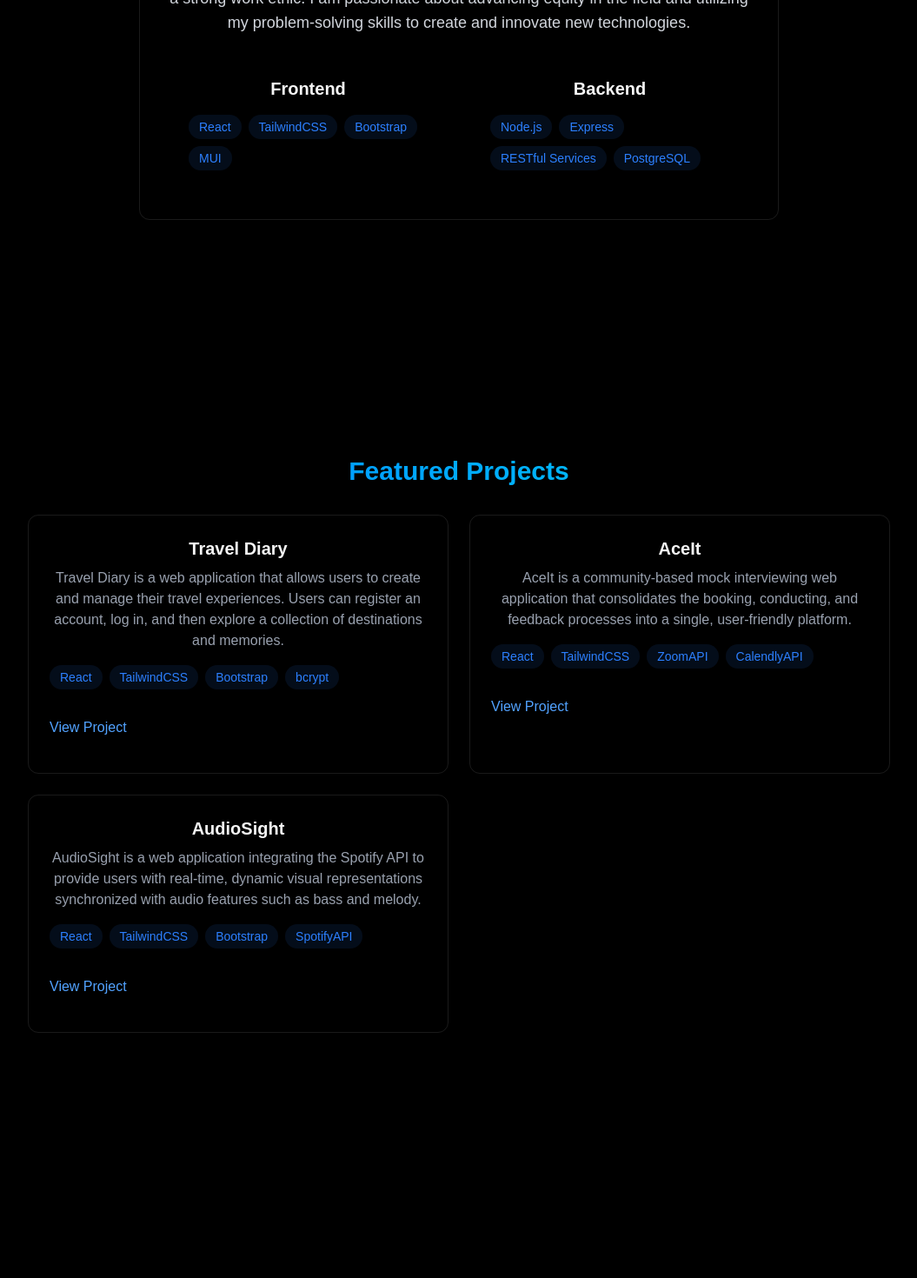
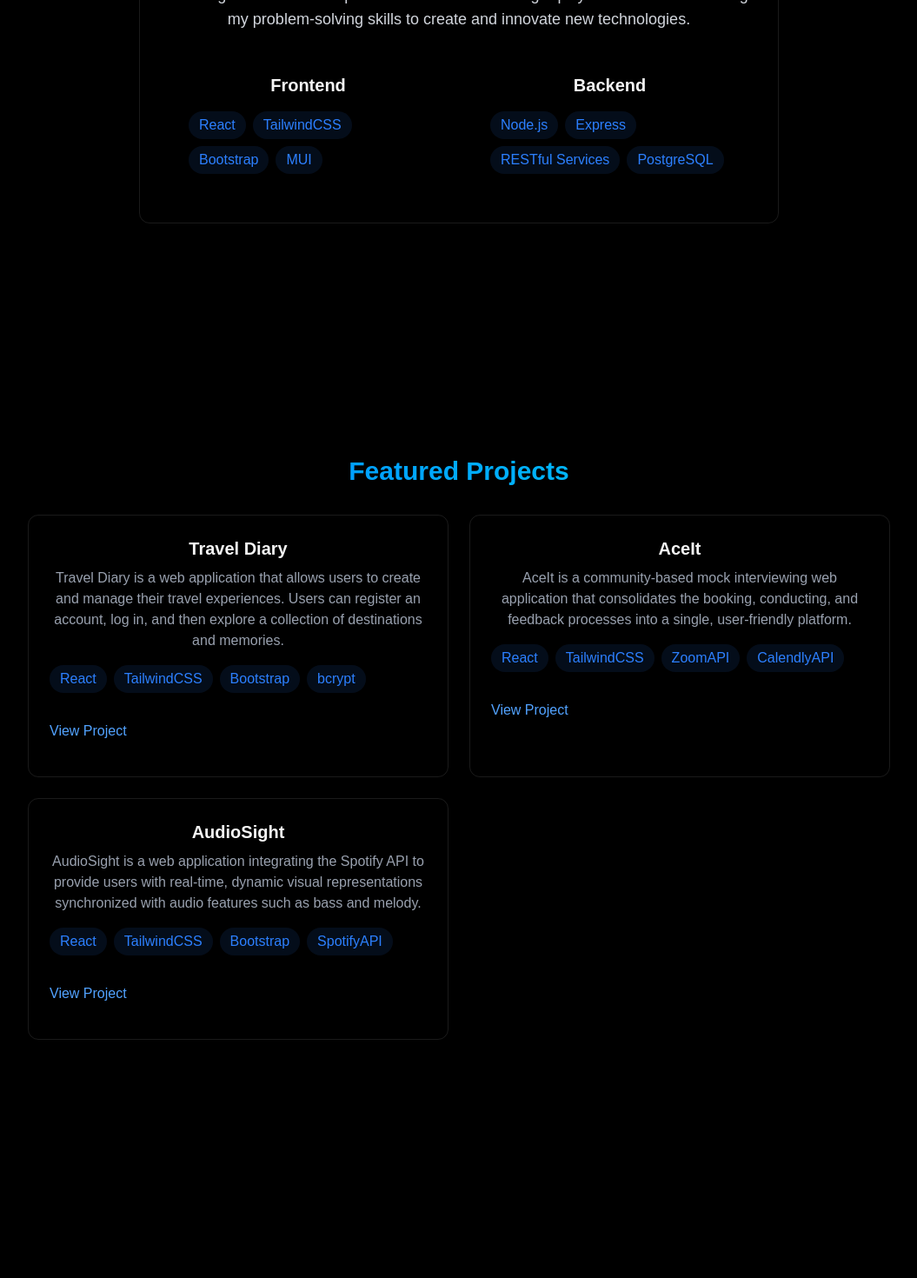
Before and after one commit to anthuarneck/portfolio, a React (Vite) app: page / in a window 1280 px wide. Shown: the part 1220-2690 px from the top of the page at 87% size, without its empty margins (112-1167 px from the left). Built offline with nearby package versions, Linux system fonts and the light colour scheme; a web font is replaced by a local one.

Commit message:
fixes padding on H1 in Home section. makes skills in about me bigger along with technologies in projects. fixes width for Contact Me section.

```diff
--- a/src/components/About.jsx
+++ b/src/components/About.jsx
@@ -38,7 +38,7 @@ export const About = () => {
                   {frontendSkills.map((skill, key) => (
                     <span
                       key={key}
-                      className="bg-blue-500/10 text-blue-500 py-1 px-3 rounded-full text-sm hover:bg-blue-500/20 hover:shadow-[0_2px_8px_rgba(59,130,246,0.2)] transition"
+                      className="bg-blue-500/10 text-blue-500 py-1 px-3 rounded-full hover:bg-blue-500/20 hover:shadow-[0_2px_8px_rgba(59,130,246,0.2)] transition"
                     >
                       {skill}
                     </span>
@@ -52,7 +52,7 @@ export const About = () => {
                   {backendSkills.map((skill, key) => (
                     <span
                       key={key}
-                      className="bg-blue-500/10 text-blue-500 py-1 px-3 rounded-full text-sm hover:bg-blue-500/20 hover:shadow-[0_2px_8px_rgba(59,130,246,0.2)] transition"
+                      className="bg-blue-500/10 text-blue-500 py-1 px-3 rounded-full hover:bg-blue-500/20 hover:shadow-[0_2px_8px_rgba(59,130,246,0.2)] transition"
                     >
                       {skill}
                     </span>
--- a/src/components/Contact.jsx
+++ b/src/components/Contact.jsx
@@ -29,10 +29,10 @@ export const Contact = () => {
   return (
     <section
       id="contact"
-      className="min-h-screen flex items-center justify-center py-20"
+      className="min-h-screen flex items-center justify-center py-30"
     >
       <RevealOnScroll>
-        <div className="px-4 w-150">
+        <div className="px-4 w-150 max-w-115 margin-auto">
           <h2 className="text-3xl font-bold mb-8 bg-gradient-to-r from-blue-500 to-cyan-400 bg-clip-text text-transparent text-center">
             Contact Me
           </h2>
--- a/src/components/Home.jsx
+++ b/src/components/Home.jsx
@@ -8,7 +8,7 @@ export const Home = () => {
     >
       <RevealOnScroll>
         <div className="text-center z-10 px-4">
-          <h1 className="text-5xl md:text-7xl font-bold mb-6 bg-gradient-to-r from-blue-500 to-cyan-400  bg-clip-text  text-transparent leading-right">
+          <h1 className="text-5xl md:text-7xl font-bold mb-1 bg-gradient-to-r from-blue-500 to-cyan-400  bg-clip-text  text-transparent leading-right">
             Hello,
           </h1>
           <h1 className="text-5xl md:text-7xl font-bold mb-6 bg-gradient-to-r from-blue-500 to-cyan-400  bg-clip-text  text-transparent leading-right">
--- a/src/components/Projects.jsx
+++ b/src/components/Projects.jsx
@@ -25,7 +25,7 @@ export const Projects = () => {
                   (skill, key) => (
                     <span
                       key={key}
-                      className="bg-blue-500/10 text-blue-500 py-1 px-3 rounded-full text-sm hover:bg-blue-500/20 hover:shadow-[0_2px_8px_rgba(59,130,246,0.2)] transition"
+                      className="bg-blue-500/10 text-blue-500 py-1 px-3 rounded-full hover:bg-blue-500/20 hover:shadow-[0_2px_8px_rgba(59,130,246,0.2)] transition"
                     >
                       {skill}
                     </span>
@@ -54,7 +54,7 @@ export const Projects = () => {
                   (skill, key) => (
                     <span
                       key={key}
-                      className="bg-blue-500/10 text-blue-500 py-1 px-3 rounded-full text-sm hover:bg-blue-500/20 hover:shadow-[0_2px_8px_rgba(59,130,246,0.2)] transition"
+                      className="bg-blue-500/10 text-blue-500 py-1 px-3 rounded-full hover:bg-blue-500/20 hover:shadow-[0_2px_8px_rgba(59,130,246,0.2)] transition"
                     >
                       {skill}
                     </span>
@@ -79,7 +79,7 @@ export const Projects = () => {
                   (skill, key) => (
                     <span
                       key={key}
-                      className="bg-blue-500/10 text-blue-500 py-1 px-3 rounded-full text-sm hover:bg-blue-500/20 hover:shadow-[0_2px_8px_rgba(59,130,246,0.2)] transition"
+                      className="bg-blue-500/10 text-blue-500 py-1 px-3 rounded-full hover:bg-blue-500/20 hover:shadow-[0_2px_8px_rgba(59,130,246,0.2)] transition"
                     >
                       {skill}
                     </span>
--- a/src/index.css
+++ b/src/index.css
@@ -7,6 +7,7 @@ body {
   font-family: "Gidole", sans-serif;
   background: rgb(0, 0, 0);
   color: whitesmoke;
+  overflow-x: hidden;
 }
 
 @layer utilities {
```
